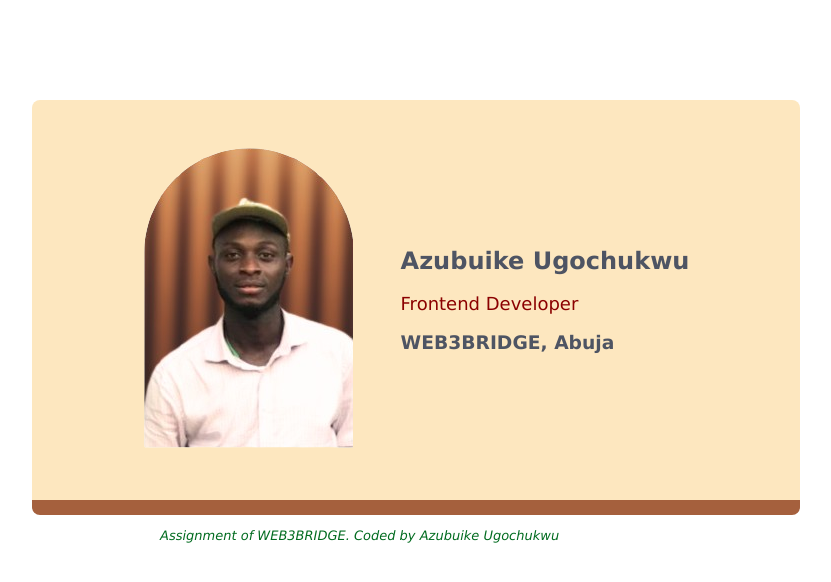
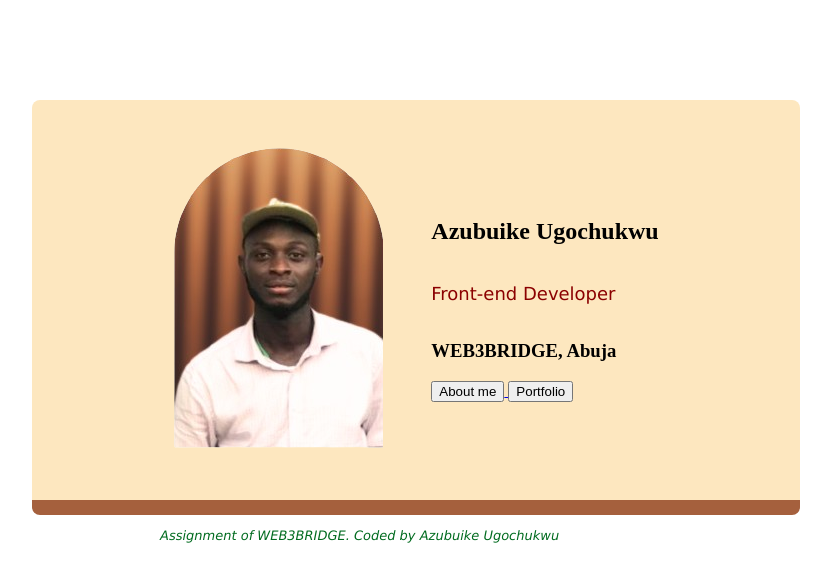
Before and after one commit to NudarMediaWorld/Web3Bridge-Assignment-3---Business-Card, a plain HTML site: page index.html in a window 1280 px wide. Shown: the whole page, without its empty margins (232-1063 px from the left). Drawn offline with Linux system fonts and the light colour scheme.

Commit message:
Update index.html

```diff
--- a/index.html
+++ b/index.html
@@ -7,7 +7,7 @@
     <link rel="stylesheet" href="style.css"/>
 </head>
 <body>
-    <header></header>
+
     <main>
         <section class="container">
             <div class="image">
@@ -15,12 +15,19 @@
             </div>
 
             <div class="text-area">
-                <h1 class="title-text">Azubuike Ugochukwu</h1>
-                <p>Frontend Developer</p>
-                <h3 class="title-text">WEB3BRIDGE, Abuja</h3>
+                <h1>Azubuike Ugochukwu</h1>
+                <p>Front-end Developer</p>
+                <h3>WEB3BRIDGE, Abuja</h3>
+                <div class="btn-wrapper">
+                    <a type="link" href="https://www.linkedin.com/in/ugochukwu-azubuike-993b5a213/" target="_blank">
+                   <button class="btn">About me</button>
+                </a>
+                <a type="link" href="https://github.com/NudarMediaWorld" target="_blank">
+                    <button class="btn">Portfolio</button>
+                 </a>
+                </div>
             </div>
         </section>
-
     </main>
     <footer>
         <p class="footer">Assignment of WEB3BRIDGE. Coded by Azubuike Ugochukwu</p>
```
